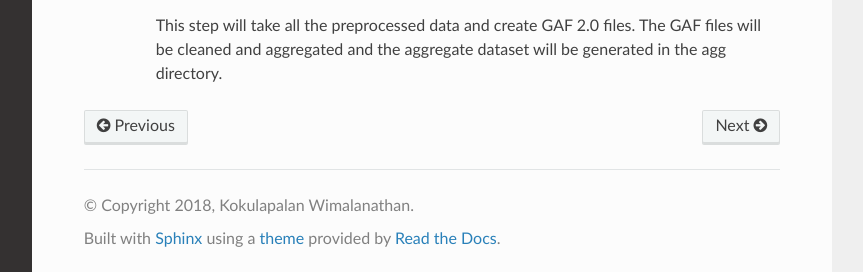
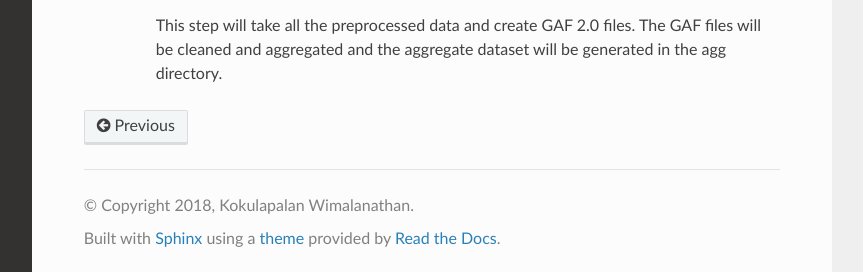
Before and after one commit to Dill-PICL/GOMAP-singularity, a Sphinx documentation site: the page built from docs/QUICKSTART.rst, in a window 1280 px wide and 900 px high, scrolled down 695 px, cut to the strip 294-900 px from the top of the window. Shown: the part 331-603 px from the top of the strip, without its empty margins (268-1131 px from the left). Built offline with Sphinx 7.4.7 and the Read the Docs theme 2.0.0, drawn with Linux system fonts in a browser that asks for light colours; pages that are not in the unit, such as notebooks, are missing from menus; some of the changed text lies outside the part shown.

```diff
--- a/docs/QUICKSTART.rst
+++ b/docs/QUICKSTART.rst
@@ -39,7 +39,7 @@ Quick Start
 
     .. literalinclude:: ../test/config.yml
         :language: yaml
-        :emphasize-lines: 4,6,8,12
+        :emphasize-lines: 4,6,8,12,14
         :linenos:
 
 6. Run the pipeline
--- a/docs/index.rst
+++ b/docs/index.rst
@@ -19,9 +19,9 @@ How to use GOMAP-Singularity
    :numbered:
 
    QUICKSTART
-   REQUIREMENTS
-   INSTALL
-   RUN
+   ..  REQUIREMENTS
+   .. INSTALL
+   .. RUN
 
 
 Indices and tables
```
